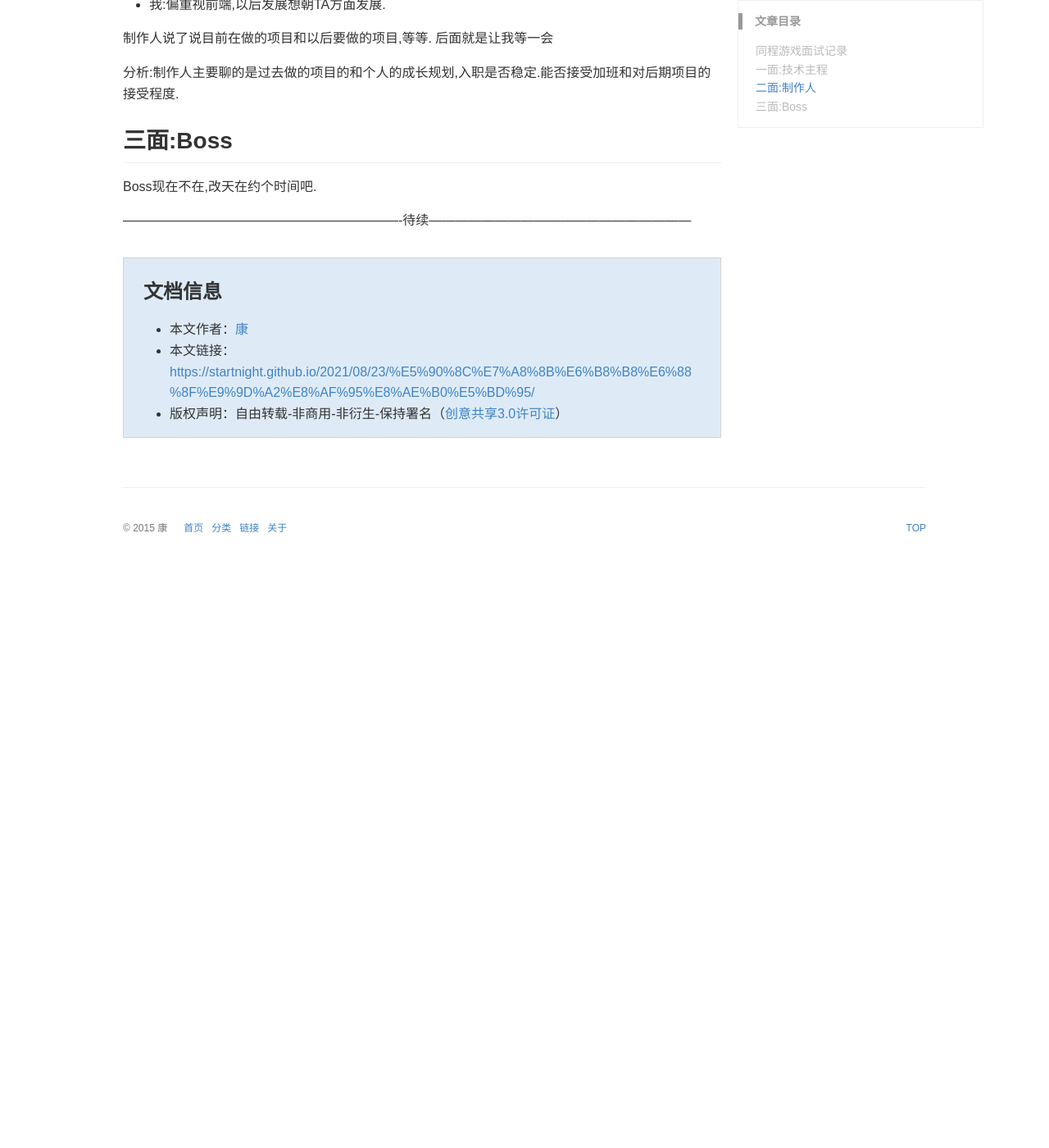
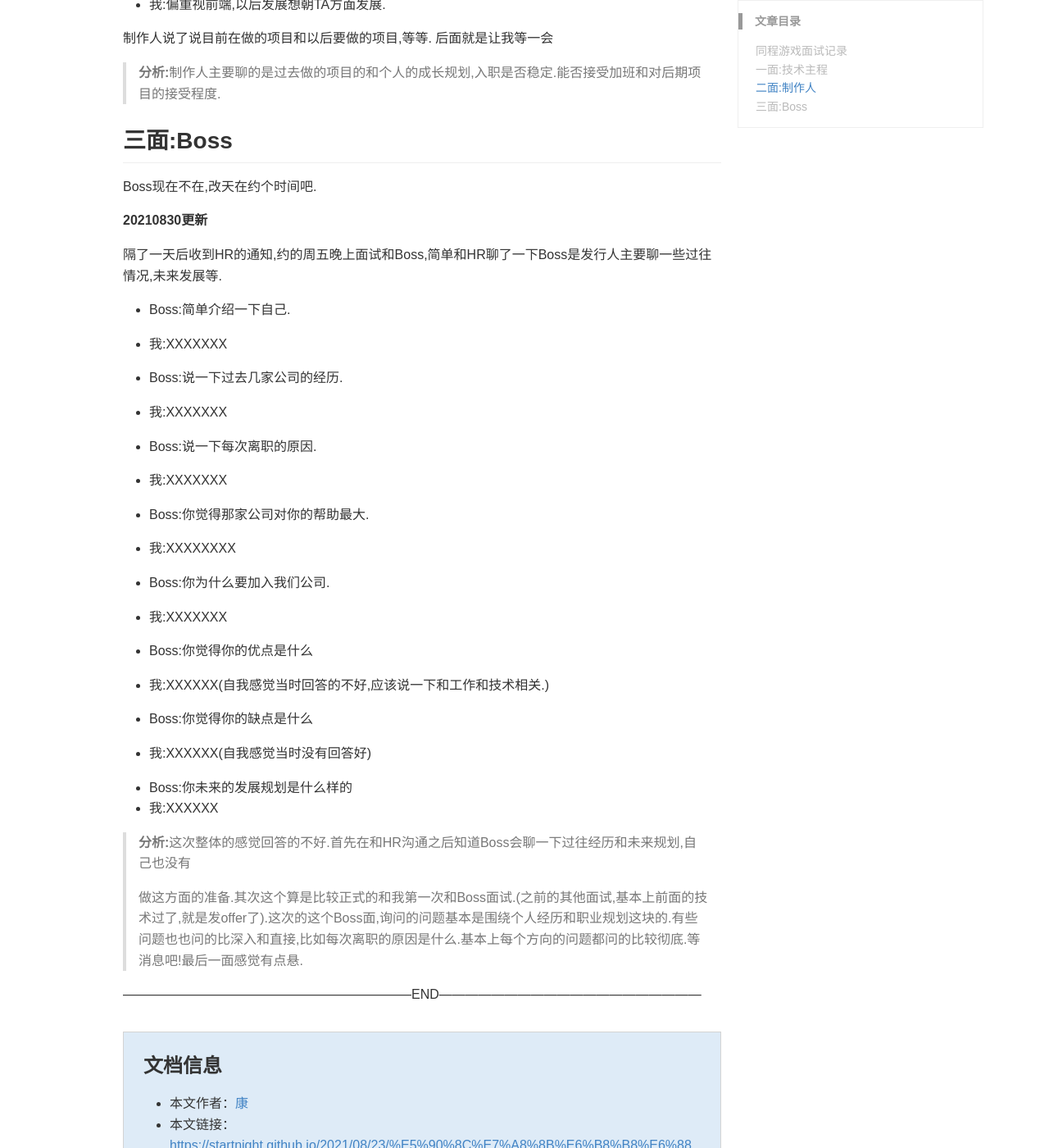
Before and after one commit to StartNight/StartNight.github.io, a Jekyll site: the page built from _posts/2021-08-23-同程游戏面试记录.md, in a window 1280 px wide and 1400 px high, scrolled down 3946 px. Shown: the whole window at 82% size. Built offline with Jekyll 4.4.1, drawn with Linux system fonts in a browser that asks for light colours; some web fonts are replaced; comment, search, counter and statistics services are not loaded; a style sheet for code colours, icons or effects is not loaded; before the commit the page ends 4639 px from its top, so only the background shows below that; some of the changed text lies outside the part shown.

Commit message:
master_felix::更新2021-08-23-同程游戏面试记录-Boss面;
Signed-off-by: felix <kangkang.li@outlook.com>

```diff
--- a/_posts/2021-08-23-同程游戏面试记录.md
+++ b/_posts/2021-08-23-同程游戏面试记录.md
@@ -143,7 +143,7 @@ public static bool hasCycle(ListNode head)
 
 然后聊了一下公司项目的情况,简单沟通了一下,就让我等一下.
 
-> 分析:这次技术面试没有什么难点都是一些底层基础的问题,没有问道Unity3D相关的技术题目,就连链表检测的那个也是算比较基础的.整体不是特别难,后面了解才知道这个面试我的是目前技术主程,也是做Unity3D开发,不过公司最近做的项目都是用CocosCreator开发的.所以引擎方面的问题没有问的太多.
+> **分析:**这次技术面试没有什么难点都是一些底层基础的问题,没有问道Unity3D相关的技术题目,就连链表检测的那个也是算比较基础的.整体不是特别难,后面了解才知道这个面试我的是目前技术主程,也是做Unity3D开发,不过公司最近做的项目都是用CocosCreator开发的.所以引擎方面的问题没有问的太多.
 
 
 
@@ -171,10 +171,48 @@ public static bool hasCycle(ListNode head)
 制作人说了说目前在做的项目和以后要做的项目,等等.
 后面就是让我等一会
 
-分析:制作人主要聊的是过去做的项目的和个人的成长规划,入职是否稳定.能否接受加班和对后期项目的接受程度.
+>  **分析:**制作人主要聊的是过去做的项目的和个人的成长规划,入职是否稳定.能否接受加班和对后期项目的接受程度.
 
 ## 三面:Boss
 
 Boss现在不在,改天在约个时间吧.
 
-----------------------------------------------------------------待续------------------------------------------------------------
+**20210830更新**
+
+隔了一天后收到HR的通知,约的周五晚上面试和Boss,简单和HR聊了一下Boss是发行人主要聊一些过往情况,未来发展等.
+
+- Boss:简单介绍一下自己.
+
+- 我:XXXXXXX
+
+- Boss:说一下过去几家公司的经历.
+
+- 我:XXXXXXX
+- Boss:说一下每次离职的原因.
+
+- 我:XXXXXXX
+
+- Boss:你觉得那家公司对你的帮助最大.
+
+- 我:XXXXXXXX
+
+- Boss:你为什么要加入我们公司.
+
+- 我:XXXXXXX
+
+- Boss:你觉得你的优点是什么
+
+- 我:XXXXXX(自我感觉当时回答的不好,应该说一下和工作和技术相关.)
+
+- Boss:你觉得你的缺点是什么
+
+- 我:XXXXXX(自我感觉当时没有回答好)
+
+- Boss:你未来的发展规划是什么样的
+- 我:XXXXXX
+
+>**分析:**这次整体的感觉回答的不好.首先在和HR沟通之后知道Boss会聊一下过往经历和未来规划,自己也没有
+>
+>做这方面的准备.其次这个算是比较正式的和我第一次和Boss面试.(之前的其他面试,基本上前面的技术过了,就是发offer了).这次的这个Boss面,询问的问题基本是围绕个人经历和职业规划这块的.有些问题也也问的比深入和直接,比如每次离职的原因是什么.基本上每个方向的问题都问的比较彻底.等消息吧!最后一面感觉有点悬.
+
+------------------------------------------------------------------END------------------------------------------------------------
```
